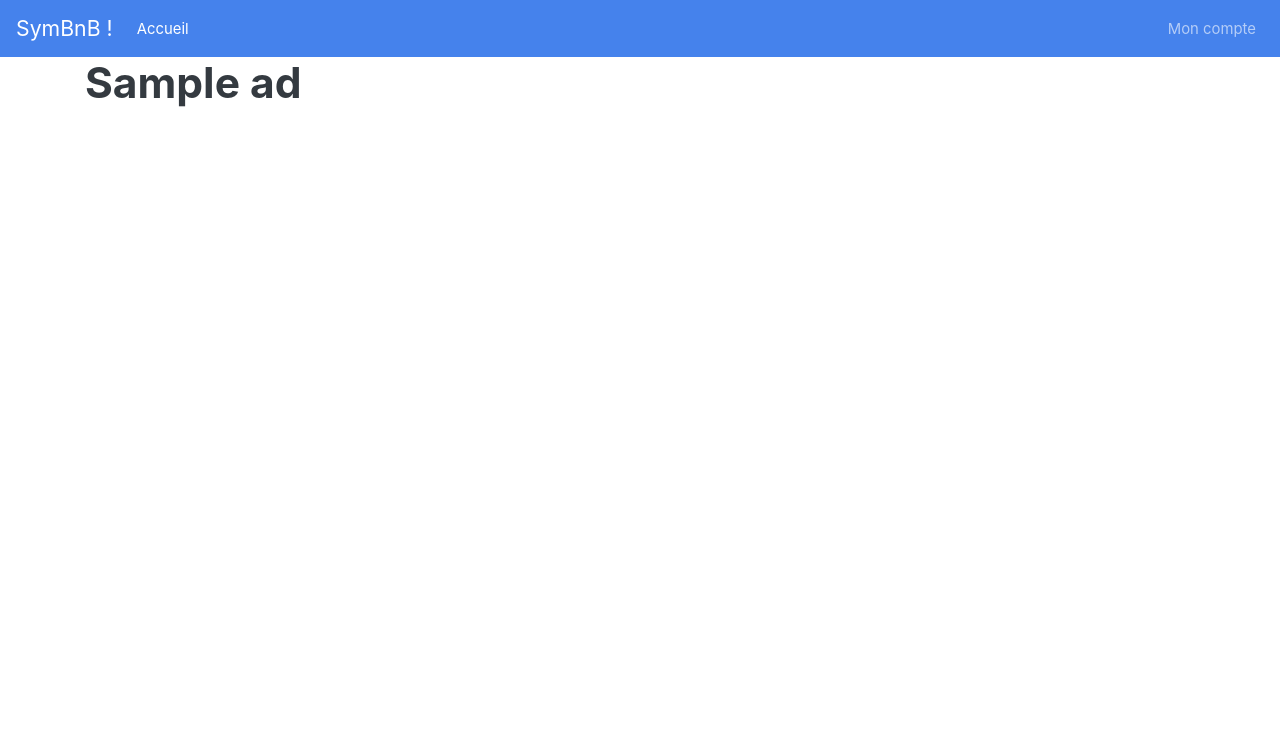
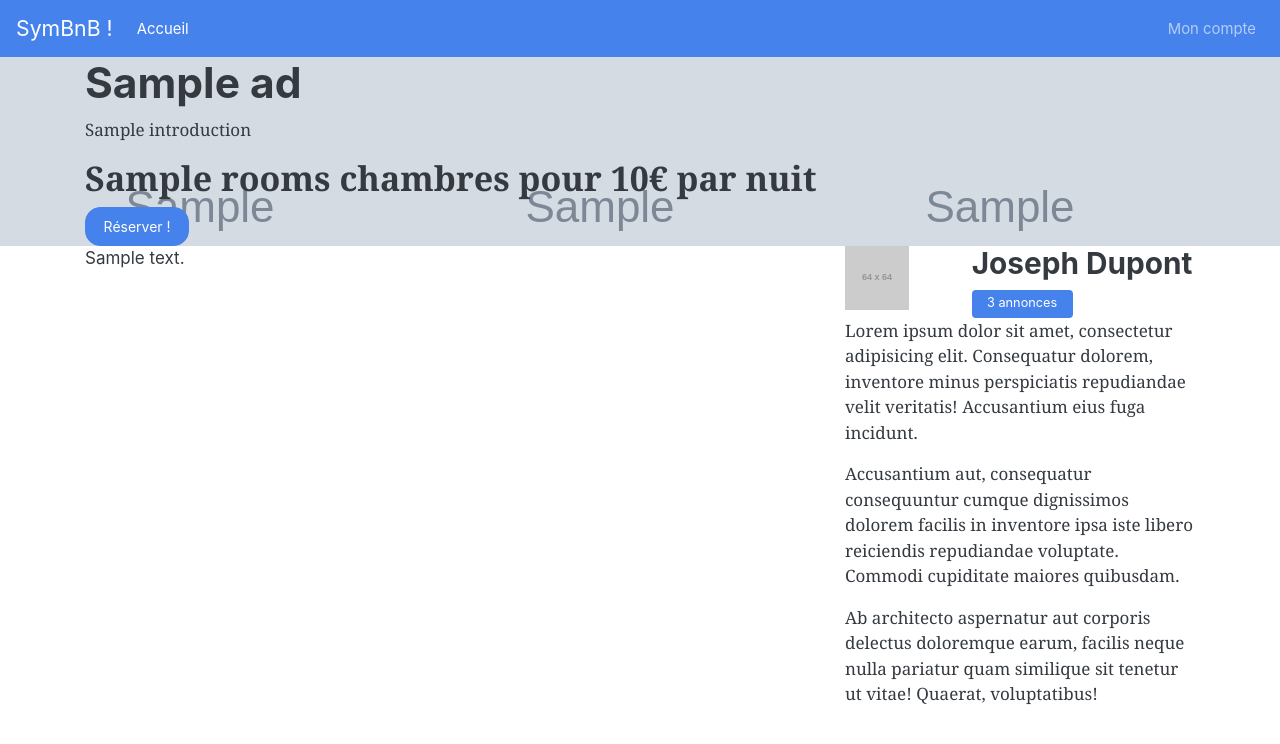
Before and after one commit to jesus-son-coder/2020-Symfony4-SymBnB, a Symfony app: template 2020-symbnb/templates/ad/show.html.twig in a window 1280 px wide. Shown: the top 744 px of the page. Run offline with Twig, Linux system fonts and the light colour scheme; the template is opened without the code that fills it: most values are stand-ins (such as "Sample title", 1, 10 or a date in 2020); grey boxes marked "Sample" are stand-in pictures; grey boxes labelled with a size stand in for pictures from a placeholder-image service; some libraries are stand-ins or nearby versions.

Commit message:
Affichage d'une annonce

```diff
--- a/2020-symbnb/templates/ad/show.html.twig
+++ b/2020-symbnb/templates/ad/show.html.twig
@@ -3,7 +3,40 @@
 {% block title %}{{ ad.title }}{% endblock %}
 
 {% block body %}
-<div class="container">
-    <h1>{{ ad.title }}</h1>
-</div>
+    <div class="ad-title" style="background-image: url({{ ad.coverImage }})">
+        <div class="container">
+            <h1>{{ ad.title }}</h1>
+            <p>{{ ad.introduction }}</p>
+            <p class="h2">
+                <strong>{{ ad.rooms }} chambres</strong> pour <strong>{{ ad.price }}&euro;</strong> par nuit
+            </p>
+            <a href="#" class="btn btn-primary">Réserver !</a>
+        </div>
+    </div>
+
+    <div class="container">
+        <div class="row">
+            <div class="col-md-8 mb-3">
+                {{ ad.content | raw }}
+            </div>
+            <div class="col">
+                <div class="row">
+                    <div class="col-4">
+                        <img src="http://placehold.it/64x64" alt="Avatar de Joseph">
+                    </div>
+                    <div class="col">
+                        <h3>Joseph Dupont</h3>
+                        <span class="badge badge-primary">3 annonces</span>
+                    </div>
+                </div>
+                <p>Lorem ipsum dolor sit amet, consectetur adipisicing elit. Consequatur dolorem, inventore minus
+                    perspiciatis repudiandae velit veritatis! Accusantium eius fuga incidunt.</p>
+                <p>Accusantium aut, consequatur consequuntur cumque dignissimos dolorem facilis in inventore ipsa iste
+                    libero reiciendis repudiandae voluptate. Commodi cupiditate maiores quibusdam.</p>
+                <p>Ab architecto aspernatur aut corporis delectus doloremque earum, facilis neque nulla pariatur quam
+                    similique sit tenetur ut vitae! Quaerat, voluptatibus!</p>
+            </div>
+        </div>
+    </div>
+
 {% endblock %}
```
